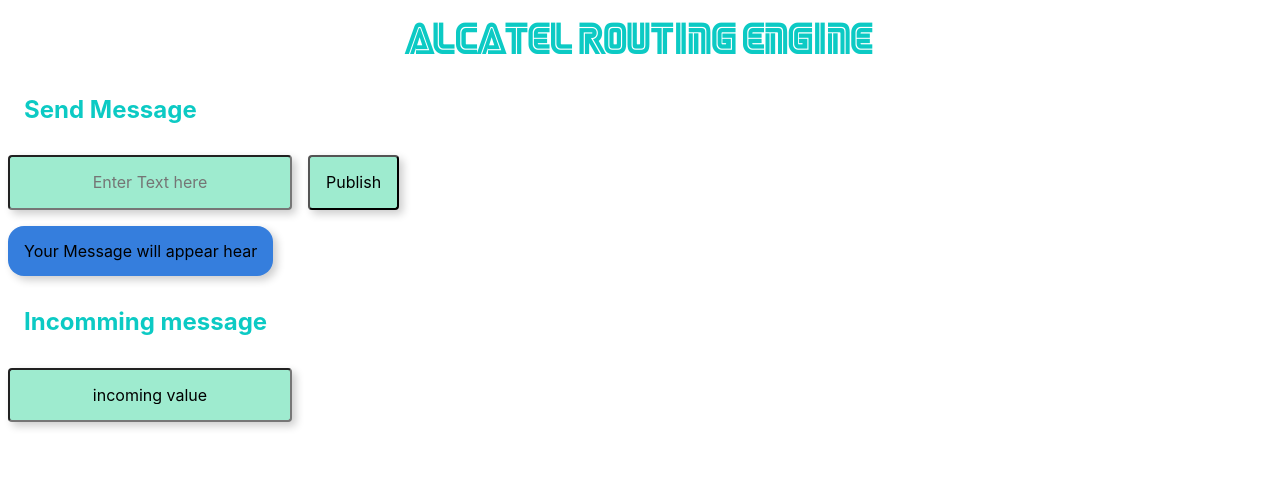
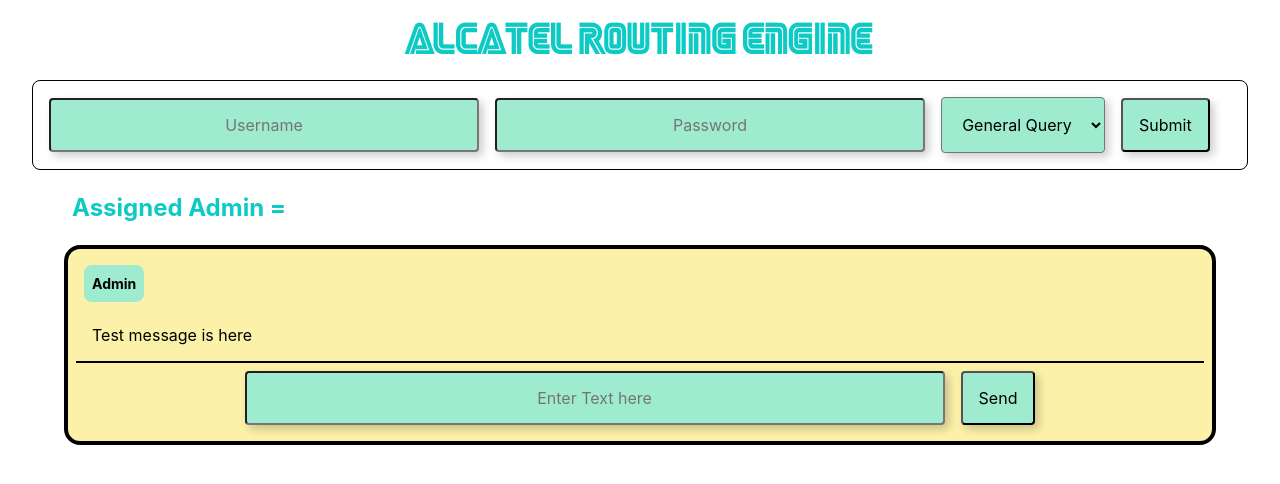
Before and after one commit to ERJoseJohnson/KanScrubs, a React (Create React App) app in the folder random/: page / in a window 1280 px wide. Shown: the top 484 px of the page. Built offline with nearby package versions, Linux system fonts and the light colour scheme.

Commit message:
Mihir feat : added chatinterface and partial integration

```diff
--- a/random/package.json
+++ b/random/package.json
@@ -6,6 +6,8 @@
     "@testing-library/jest-dom": "^4.2.4",
     "@testing-library/react": "^9.5.0",
     "@testing-library/user-event": "^7.2.1",
+    "express": "^4.17.1",
+    "rainbow-node-sdk": "^1.68.0",
     "react": "^16.13.1",
     "react-dom": "^16.13.0",
     "react-scripts": "3.4.0",
--- a/random/public/index.html
+++ b/random/public/index.html
@@ -10,6 +10,8 @@
       content="Web site created using create-react-app"
     />
     <link rel="apple-touch-icon" href="%PUBLIC_URL%/logo192.png" />
+    <script src="https://ajax.googleapis.com/ajax/libs/jquery/3.4.1/jquery.min.js"></script>
+    <script src="//code.jquery.com/jquery-2.1.3.min.js"></script>
     <!--
       manifest.json provides metadata used when your web app is installed on a
       user's mobile device or desktop. See https://developers.google.com/web/fundamentals/web-app-manifest/
--- a/random/src/App.css
+++ b/random/src/App.css
@@ -15,3 +15,9 @@
 
     color: #0ccac4;
 }
+
+.FormInput{
+  display: flex ;
+  flex-direction: row;
+  text-align: center;
+}
--- a/random/src/App.js
+++ b/random/src/App.js
@@ -1,9 +1,9 @@
 import React from 'react';
 import './App.css';
-import Forminp from './FormInp';
-import FormOut from "./FormOut" ;
+import Chatbox from "./chat_ui/Chatbox" ;
 import {state_out} from "./state_out" ;
 import "tachyons" ;
+import Login from './login/Login';
 
 
 
@@ -14,13 +14,29 @@
       this.state = {
           stored_value : "Your Message will appear hear",
           incoming : state_out.incoming_value,
+          history :  [{user : "Admin" , message : " Test message is here"},]
+          }
+
+      this.userInfo = {
+        userName : "" ,
+        password : "",
+        queryType : "",
       }
 
   }
 
-  storeValue = (event) => {
+  updateHistory = (event) => {
     event.preventDefault() ;
     this.setState({stored_value : event.target[0].value}) ;
+  } ;
+
+  login = (event) => {
+    event.preventDefault() ;
+    console.log("logged in")
+    // create a call to routing engine
+    // log in
+    // load chat history
+
   } ;
 
 
@@ -29,15 +45,16 @@
       return (
       <div>
           <h1 className="tc">Alcatel  Routing  Engine</h1>
-            <h2 className=" pa3 ma2">Send Message</h2>
-            <Forminp onSubmit={this.storeValue}/>
-            <p className="bg-blue dib br4 pa3 ma2 shadow-5 tc">{this.state.stored_value}</p>
-            <h2 className=" pa3 ma2">Incomming message</h2>
-            <FormOut state={this.state} onChange={this.incomingValue}/>
-
+          <div className="pl4 pr4"><Login userInfo= {this.userInfo} onSumbit={this.login} /></div>
+          <h2 className=" pa3 ma2 pl5">Assigned Admin = </h2>
+          <div className="pl5 pr5"><Chatbox history={this.state.history} onMessage={this.updateHistory}/></div>
       </div>
       ) ;
   }
 }
 
 export default App;
+
+//
+//<h2 className=" pa3 ma2">Incomming message</h2>
+//<FormOut state={this.state} onChange={this.incomingValue}/>
--- a/random/src/FormInp.js
+++ /dev/null
@@ -1,27 +0,0 @@
-import React from "react" ;
-
-class Forminp extends React.Component{
-     state = {companyName: "" } ;
-    render(){
-        return(
-
-            <div >
-                <form onSubmit={this.props.onSubmit}>
-                    <input
-                        className="bg-light-green dib br2 pa3 ma2 shadow-5 tc"
-                        type="text"
-                        value={this.state.companyName}
-                        onChange={event => this.setState({ companyName: event.target.value })}
-                        placeholder="Enter Text here"
-                        required
-                    />
-                    <button
-                    className="bg-light-green dib br2 pa3 ma2 shadow-5 tc"
-                    type="submit">Publish</button>
-                </form>
-            </div>
-        ) ;
-    }
-}
-
-export default Forminp ;
--- a/random/src/FormOut.js
+++ b/random/src/FormOut.js
@@ -1,5 +1,5 @@
 import React from "react" ;
-//import {state_out} from "./state_out" ;
+import {state_out} from "./state_out" ;
 
 class Forminp extends React.Component{
      state = {companyName: "" } ;
--- /dev/null
+++ b/random/src/chat_ui/ChatHistory.js
@@ -0,0 +1,20 @@
+import React from "react" ;
+import Message from "./Message" ;
+
+class ChatHistory extends React.Component{
+    state = {companyName: "" } ;
+   render(){
+    const messageArray = this.props.history.map((user,element) => {
+        return <Message key={element} id={this.props.history[element].id}
+                        user={this.props.history[element].user} message={this.props.history[element].message}/> })
+       return(
+
+           <div className="bb" >
+               {messageArray}
+
+           </div>
+       ) ;
+   }
+}
+
+export default ChatHistory;
--- /dev/null
+++ b/random/src/chat_ui/Chatbox.js
@@ -0,0 +1,37 @@
+import React from "react" ;
+import ChatHistory from "./ChatHistory" ;
+import FormInp from "./FormInp" ;
+import send from "./rainbow/Send" ;
+
+
+
+class Chatbox extends React.Component{
+
+    state = {companyName: "" ,
+             stored_value : "Your Message will appear hear",
+             history : this.props.history, }
+
+
+    updateHistory = (event) => {
+        event.preventDefault() ;
+        var new_history = this.state.history ;
+        new_history.push({user : "customer1" , message : event.target[0].value}) ;
+        super.setState({history:new_history}) ;
+        //send(event.target[0].value) ;
+        // send a post request
+      } ;
+
+
+
+   render(){
+       return(
+
+           <div className="ba bw2 pa2 bg-light-yellow br4" >
+               <ChatHistory history={this.state.history}/>
+               <FormInp onSubmit={this.updateHistory}/>
+           </div>
+       ) ;
+   }
+}
+
+export default Chatbox;
--- /dev/null
+++ b/random/src/chat_ui/FormInp.js
@@ -0,0 +1,34 @@
+import React from "react" ;
+
+class Forminp extends React.Component{
+     state = {companyName: "" } ;
+
+     resetInput = (event) => {
+        event.preventDefault() ;
+        this.setState({companyName : ""}) ;
+      } ;
+    render(){
+        return(
+
+            <div className="tc">
+                <form onSubmit={ this.props.onSubmit}>
+                    <input
+                        className="bg-light-green dib br2 pa3 ma2 shadow-5 tc"
+                        style={{width:"700px"}}
+                        type="text"
+                        value={this.state.companyName}
+                        onChange={event => this.setState({ companyName: event.target.value })}
+                        placeholder="Enter Text here"
+                        required
+                    />
+                    <button
+                    className="bg-light-green dib br2 pa3 ma2 shadow-5 tc"
+                    type="submit"
+                    >Send</button>
+                </form>
+            </div>
+        ) ;
+    }
+}
+
+export default Forminp ;
--- /dev/null
+++ b/random/src/chat_ui/Message.js
@@ -0,0 +1,17 @@
+import React from "react" ;
+
+class Message extends React.Component{
+    state = {companyName: "" } ;
+   render(){
+       return(
+
+           <div className="bb">
+               <h5 className = "bg-light-green dib br3 pa2 ma2 f6 lh-copy tc">{this.props.user}</h5>
+               <p className="pl3">{this.props.message}</p>
+
+           </div>
+       ) ;
+   }
+}
+
+export default Message ;
--- /dev/null
+++ b/random/src/chat_ui/rainbow/Send.js
@@ -0,0 +1,73 @@
+let RainbowSDK = require("rainbow-node-sdk");
+// let express = require("express");
+// var app = express();
+
+// app.get('/option1', (req, res)=>{
+//     res.sendFile(__dirname + "/views/index.html");
+// });
+
+function send(message){
+
+    let contacts = rainbowSDK.contacts.getAll();
+    for (let elems in contacts) {
+        console.log(elems)
+    }
+    let options = {
+        rainbow: {
+            host: "sandbox"
+        },
+        credentials: {
+            login: "johndoe@mymail.sutd.edu.sg", // To replace by your developer credendials
+            password: "IAmJohnDoes1!" // To replace by your developer credentials
+        },
+        // Application identifier
+        application: {
+            appID: "82246ae05a3611eabf7e77d14e87b936",
+            appSecret: "OLt1Qpu7fsCDNvT0r42waj0l4EeLe1Wb2nox0vpWGrpuqg4uunxwztDbJFAJKfwD"
+        },
+        // Logs options
+        logs: {
+            enableConsoleLogs: false,
+            enableFileLogs: false,
+            "color": true,
+            "level": 'debug',
+            "customLabel": "vincent01",
+            "system-dev": {
+                "internals": false,
+                "http": false,
+            },
+            file: {
+                path: "/var/tmp/rainbowsdk/",
+                customFileName: "R-SDK-Node-Sample2",
+                level: "debug",
+                zippedArchive : false/*,
+                maxSize : '10m',
+                maxFiles : 10 // */
+            }
+        },
+        // IM options
+        im: {
+            sendReadReceipt: true
+        }
+    };
+    // Instantiate the SDK
+    let rainbowSDK = new RainbowSDK(options);
+
+    // Start the SDK
+    rainbowSDK.start();
+
+    // rainbowSDK.events.on("rainbow_onmessagereceived", (message) => {
+    //     // Check if the message is not from you
+    //     if(!message.fromJid.includes(rainbowSDK.connectedUser.jid_im)) {
+    //         // Check that the message is from a user and not a bot
+    //         if( message.type === "chat") {
+    //             // Answer to this user
+    //             rainbowSDK.im.sendMessageToJid("Hello! How may I help you? This is Spongebob" + username + pwd, message.fromJid);
+    //             // Do something with the message sent
+    //             console.log(message);
+    //         }
+    //     }
+    // });
+    rainbowSDK.im.sendMessageToJid(message, contacts[0].jid_im);
+    rainbowSDK.stop() ;
+}
--- /dev/null
+++ b/random/src/login/Login.js
@@ -0,0 +1,70 @@
+import React from "react" ;
+
+
+class Login extends React.Component{
+    state = {userName: "",
+                password: "",
+                queryType : "General" } ;
+
+    handleChange = (event) => {
+        event.preventDefault() ;
+        this.setState({queryType : event.target.value}) ;
+        } ;
+
+   render(){
+
+       return(
+
+           <div className=" FormInput ba br3 pa2  " >
+
+                <form className="tc" onSubmit={ this.props.onSubmit}>
+                    <input
+                        className="bg-light-green dib br2 pa3 ma2 shadow-5 tc"
+                        style={{width:"430px"}}
+                        type="text"
+                        value={this.state.userName}
+                        onChange={event => this.setState({ userName: event.target.value })}
+                        placeholder="Username"
+                        required
+                    />
+                    <input
+                        className="bg-light-green dib br2 pa3 ma2 shadow-5 tc"
+                        style={{width:"430px"}}
+                        type="password"
+                        value={this.state.password}
+                        onChange={event => this.setState({ password: event.target.value })}
+                        placeholder="Password"
+                        required
+                    />
+
+
+                        <select
+                            onChange={this.handleChange}
+                            defaultValue = {this.state.queryType}
+                            placeholder = {"Query Type"}
+                            className="bg-light-green dib br2 pa3 ma2 shadow-5 tc"
+                        >
+                            <option value="General">General Query</option>
+                            <option value="Mortgage">Mortgage</option>
+                            <option value="Card">Card</option>
+                            <option value="Credit">Credit</option>
+                            <option value="Insurance">Insurance</option>
+
+                        </select>
+
+
+                    <button
+                    className="bg-light-green dib br2 pa3 ma2 shadow-5 tc"
+                    type="submit"
+                    >Submit</button>
+                </form>
+
+
+
+
+           </div>
+       ) ;
+   }
+}
+
+export default Login;
```
Also changed, not shown: 1 other file (tests, documents, lock files or other folders).
